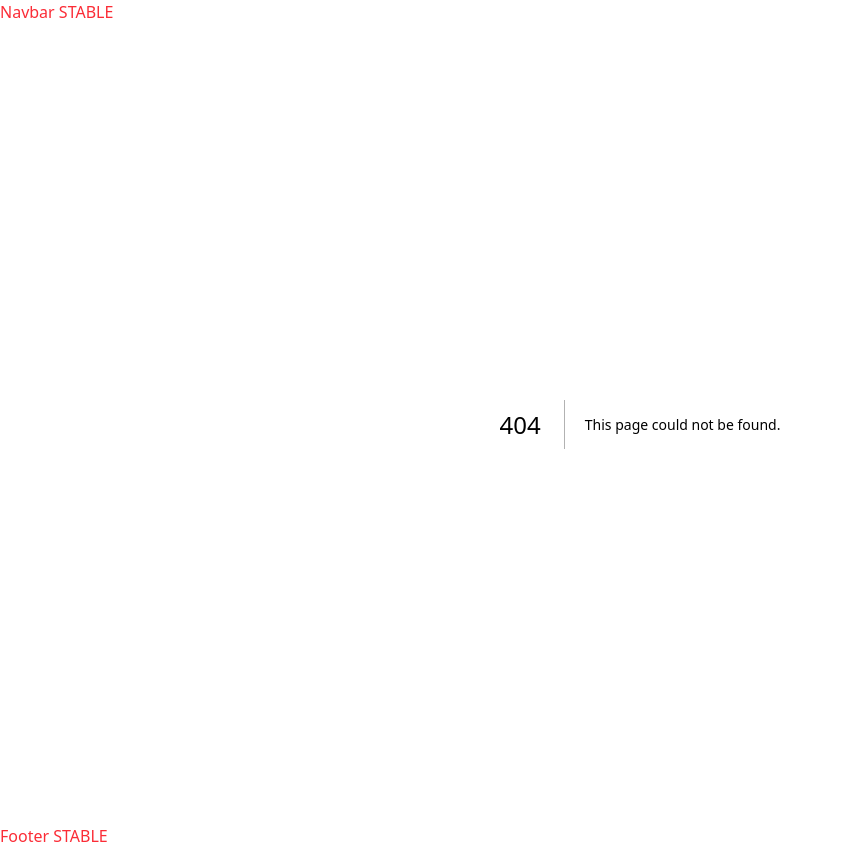
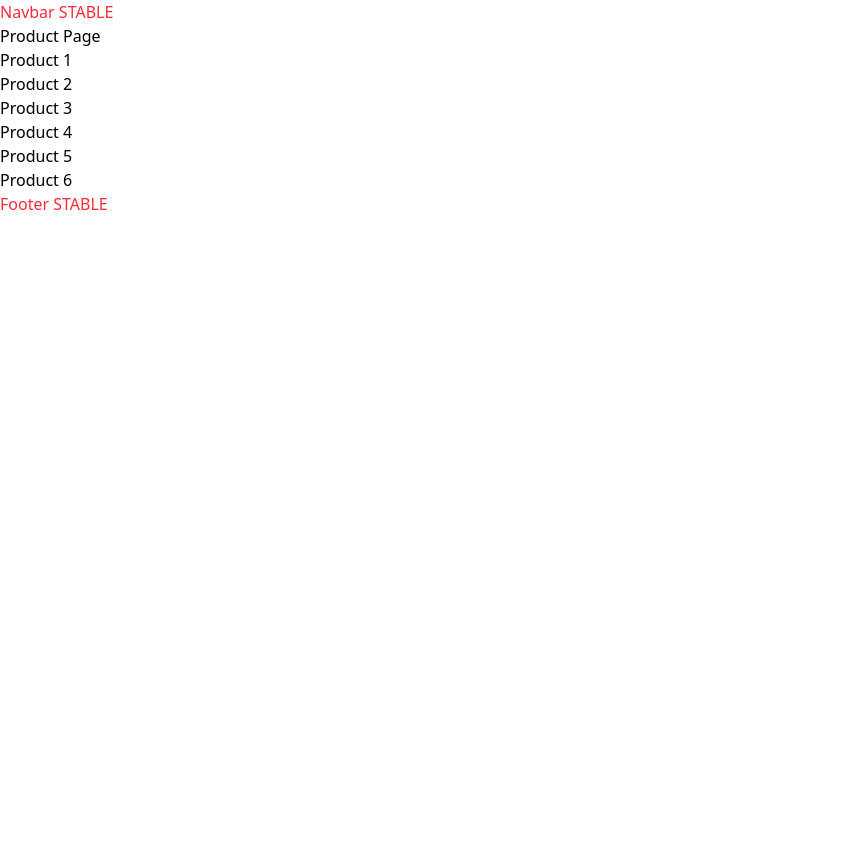
Before and after one commit to faridnextjs/next16, a Next.js app: page /products in a window 1280 px wide. Before the commit this address had no page. Shown: the whole page, without its empty margins (0-842 px from the left). After the commit the page ends 800 px from the top, so only its background shows below. Built offline with nearby package versions, Linux system fonts and the light colour scheme.

Commit message:
added Route Groups, Routes, Dynamic Routes. PENDING: Search Params

```diff
--- /dev/null
+++ b/app/(product)/products/[id]/page.tsx
@@ -0,0 +1,13 @@
+const Page = async ({ params }: { params: Promise<{ id: number }> }) => {
+  const response = await params,
+    id = response.id;
+
+  return (
+    <section>
+      <h1>
+        User id is : <span className="text-red-500">{id}</span>
+      </h1>
+    </section>
+  );
+};
+export default Page;
--- /dev/null
+++ b/app/(product)/products/page.tsx
@@ -0,0 +1,31 @@
+import React from "react";
+import Link from "next/link";
+
+const Page = () => {
+  return (
+    <section>
+      <h1>Product Page</h1>
+      <ul>
+        <li>
+          <Link href="/products/1">Product 1</Link>
+        </li>{" "}
+        <li>
+          <Link href="/products/2">Product 2</Link>
+        </li>{" "}
+        <li>
+          <Link href="/products/3">Product 3</Link>
+        </li>{" "}
+        <li>
+          <Link href="/products/4">Product 4</Link>
+        </li>{" "}
+        <li>
+          <Link href="/products/5">Product 5</Link>
+        </li>{" "}
+        <li>
+          <Link href="/products/6">Product 6</Link>
+        </li>
+      </ul>
+    </section>
+  );
+};
+export default Page;
--- /dev/null
+++ b/app/(root)/card/page.tsx
@@ -0,0 +1,4 @@
+const Page = () => {
+  return <section>Card Page</section>;
+};
+export default Page;
--- /dev/null
+++ b/app/(root)/checkout/[orderID]/page.tsx
@@ -0,0 +1,11 @@
+const Page = async ({ params }: { params: Promise<{ orderID: number }> }) => {
+  const response = await params,
+    id = response.orderID;
+
+  return (
+    <section>
+      Order ID is: <span className="text-violet-500">{id}</span>
+    </section>
+  );
+};
+export default Page;
--- /dev/null
+++ b/app/(root)/checkout/page.tsx
@@ -0,0 +1,28 @@
+import React from "react";
+import Link from "next/link";
+
+const Page = () => {
+  return (
+    <section>
+      <h1>Checkout page</h1>
+      <ul>
+        <li>
+          <Link href="/checkout/1">Item 1</Link>
+        </li>
+        <li>
+          <Link href="/checkout/2">Item 2</Link>
+        </li>
+        <li>
+          <Link href="/checkout/3">Item 3</Link>
+        </li>
+        <li>
+          <Link href="/checkout/4">Item 4</Link>
+        </li>
+        <li>
+          <Link href="/checkout/5">Item 5</Link>
+        </li>
+      </ul>
+    </section>
+  );
+};
+export default Page;
```
